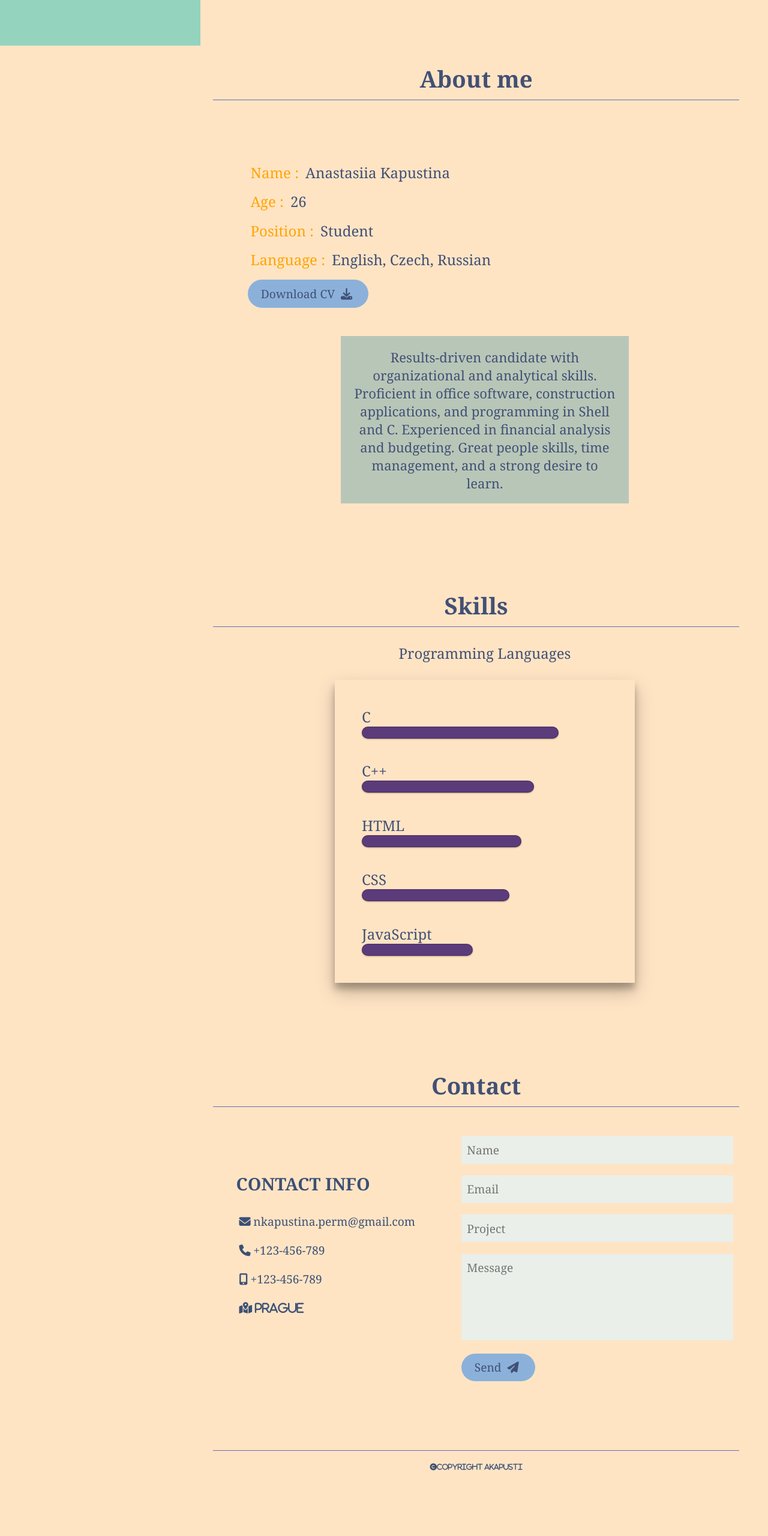
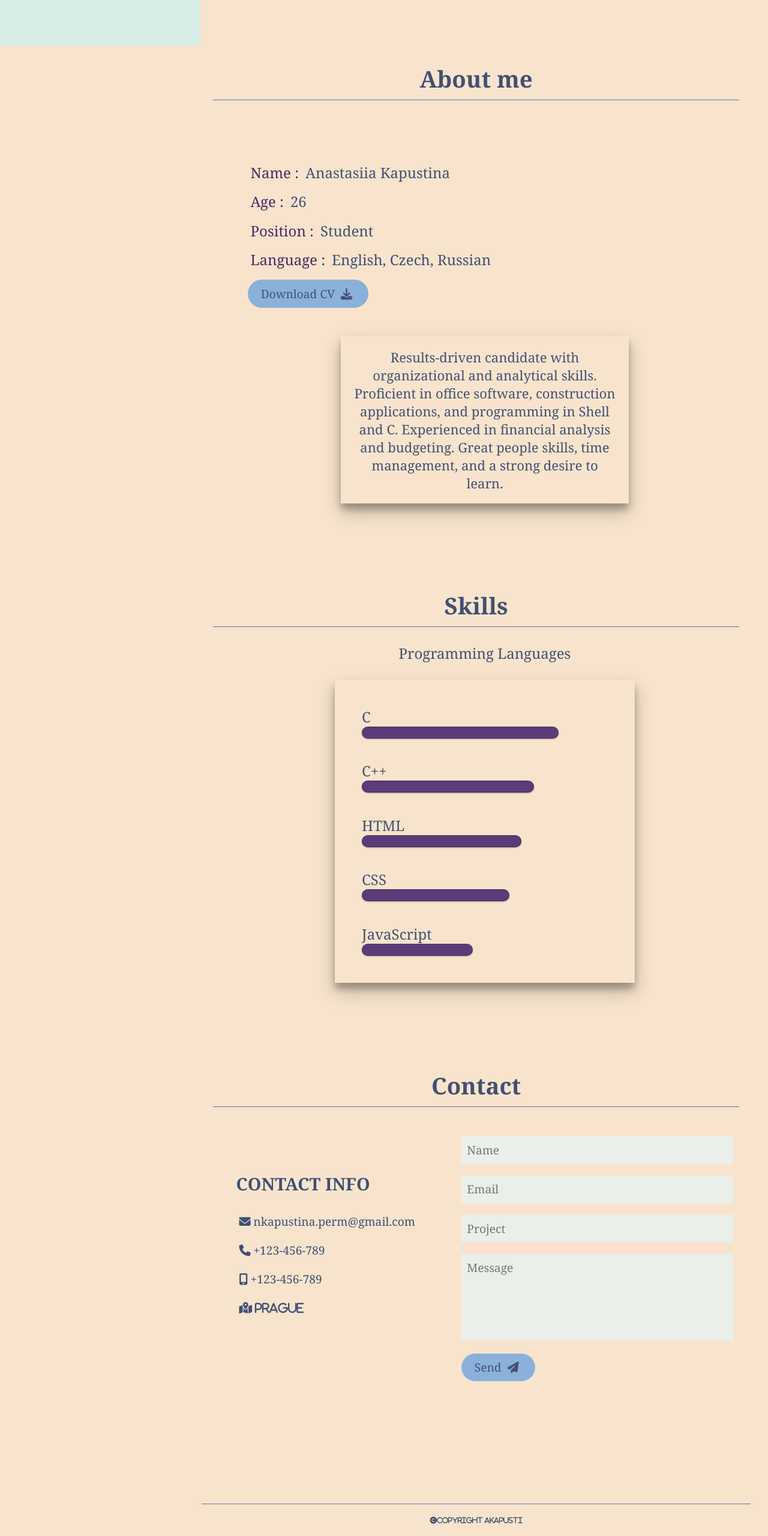
Before and after one commit to anna-balan/discovery_piscine_rush, a plain HTML site: page cv2.html in a window 1280 px wide. Shown: the part 724-3284 px from the top of the page at 60% size. Drawn offline with nearby package versions, Linux system fonts and the light colour scheme.

Commit message:
Add files via upload

```diff
--- a/cv.css
+++ b/cv.css
@@ -15,10 +15,9 @@
  }
 
  body {
-   background-color: bisque;
+   background-color: rgb(248, 228, 204);
    overflow-x: hidden;
    padding-left: 35rem;
-   /*padding-top: 3rem;*/
  }
 
  header {
@@ -27,7 +26,7 @@
    left: 0;
    z-index: 1000;
    height: 100%;
-   background-color: rgb(148, 211, 190);
+   background-color: rgb(216, 236, 230);
    display: flex;
    align-items: center;
    justify-content: center;
@@ -166,7 +165,7 @@ section {
 }
 
 .about .row .info h3 span {
-   color: orange;
+   color: rgb(84, 36, 99);
    padding: 0 .5rem;
 }
 
@@ -179,7 +178,7 @@ section {
 
 .about .row .counter .box {
    width: 50rem;
-   background: rgb(184, 198, 184);
+   box-shadow: 0 14px 28px rgba(0, 0, 0, 0.25), 0 10px 10px rgba(0, 0, 0, 0.22);
    text-align: center;
    padding: 2rem;
    margin: 2rem;
@@ -309,11 +308,11 @@ section {
    padding: 0.5rem;
 }
 
-.contact .copyright {
+.copyright {
    text-align: center;
    padding: 2rem;
-   margin-top: 5rem;
    margin-right: 3rem;
+   margin-top: -5rem;
    font-size: 1.2rem;
    border-top: .1rem solid rgb(103, 109, 177);
    color: rgb(60, 80, 117);
--- a/cv2.html
+++ b/cv2.html
@@ -108,11 +108,11 @@
                 <button type="submit" class="btn"> Send <i class="fas fa-paper-plane"></i> </button>
             </form>
         </div>
-        <div class="copyright">
-            <p class="fas fa-copyright">copyright akapusti</p>
-        </div>
+
     </section>
-
+    <div class="copyright">
+        <p class="fas fa-copyright">copyright akapusti</p>
+    </div>
     <!-- jquery cdn link -->
     <script src="https://cdnjs.cloudflare.com/ajax/libs/jquery/3.7.1/jquery.min.js"></script>
     <script src="cv.js"></script>
```
